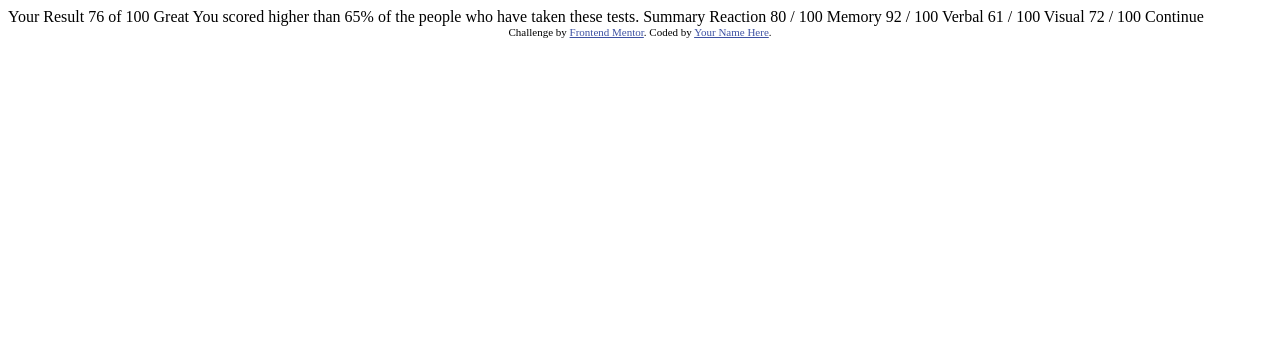
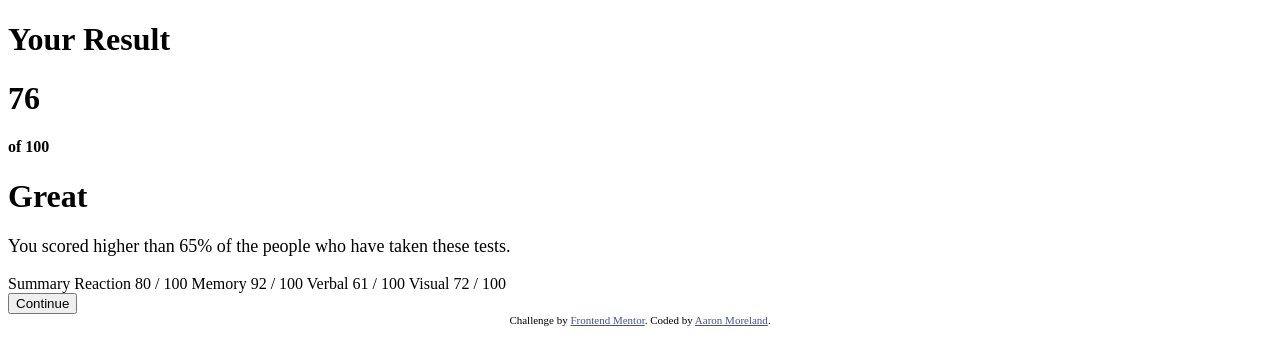
Before and after one commit to AMoreland11/Results-Summary, a plain HTML site: page results-summary-component-main/index.html in a window 1280 px wide. Drawn offline with Linux system fonts and the light colour scheme.

Commit message:
Started writing HTML Code

```diff
--- a/results-summary-component-main/index.html
+++ b/results-summary-component-main/index.html
@@ -8,21 +8,22 @@
   <link rel="stylesheet" href="styling.css">
   <title>Frontend Mentor | Results summary component</title>
 
-  <!-- Feel free to remove these styles or customise in your own stylesheet 👍 -->
-  <style>
-    .attribution { font-size: 11px; text-align: center; }
-    .attribution a { color: hsl(228, 45%, 44%); }
-  </style>
 </head>
 <body>
-
-  Your Result
-  76
-  of 100
-
-  Great
-  You scored higher than 65% of the people who have taken these tests.
-
+  <div class="result-card">
+    <div class="result">
+      <h1>Your Result</h1>
+    </div>
+    <div class="result-number">
+      <h1>76</h1>
+      <h4>of 100</h4>
+    </div>
+    <div class="result-card-text">
+      <h1>Great</h1>
+      <p> You scored higher than 65% of the people who have taken these tests.</p>
+    </div>
+  </div>
+  <div class="summary-card">
     Summary
 
     Reaction
@@ -37,11 +38,15 @@
     Visual
     72 / 100
 
-  Continue
+    <div class="button">
+      <button>Continue</button>
+    </div>
+
+  </div>
 
   <div class="attribution">
     Challenge by <a href="https://www.frontendmentor.io?ref=challenge" target="_blank">Frontend Mentor</a>.
-    Coded by <a href="#">Your Name Here</a>.
+    Coded by <a href="https://github.com/AMoreland11">Aaron Moreland</a>.
   </div>
 </body>
 </html>
```
Lines whose indentation alone changed are shown as unchanged.
